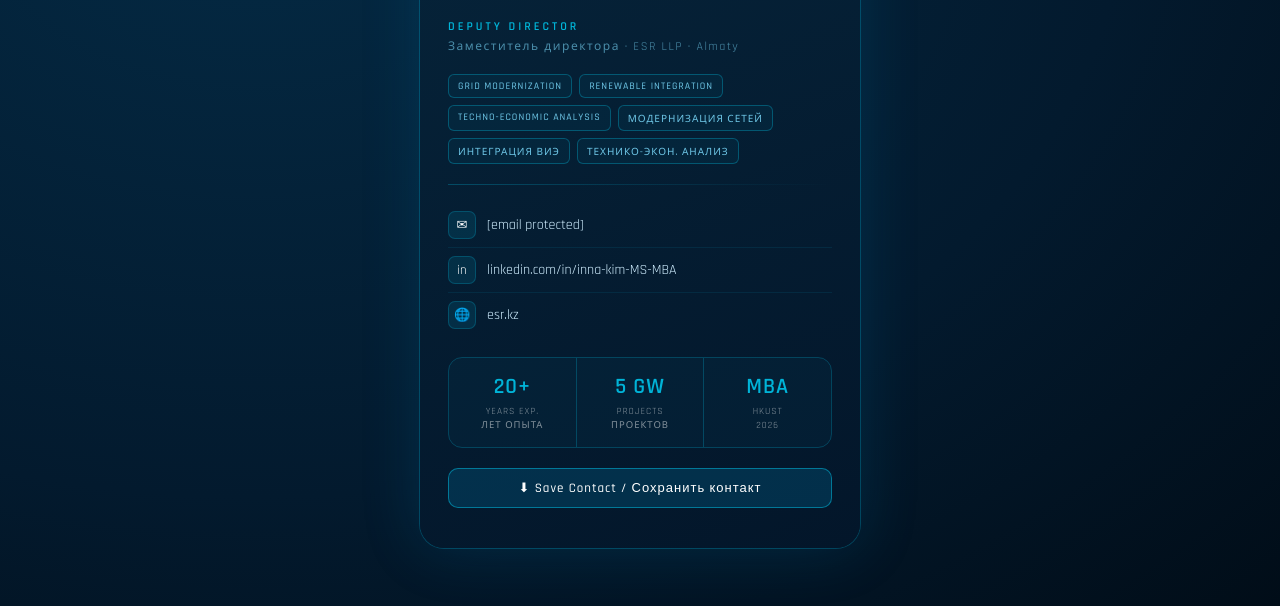
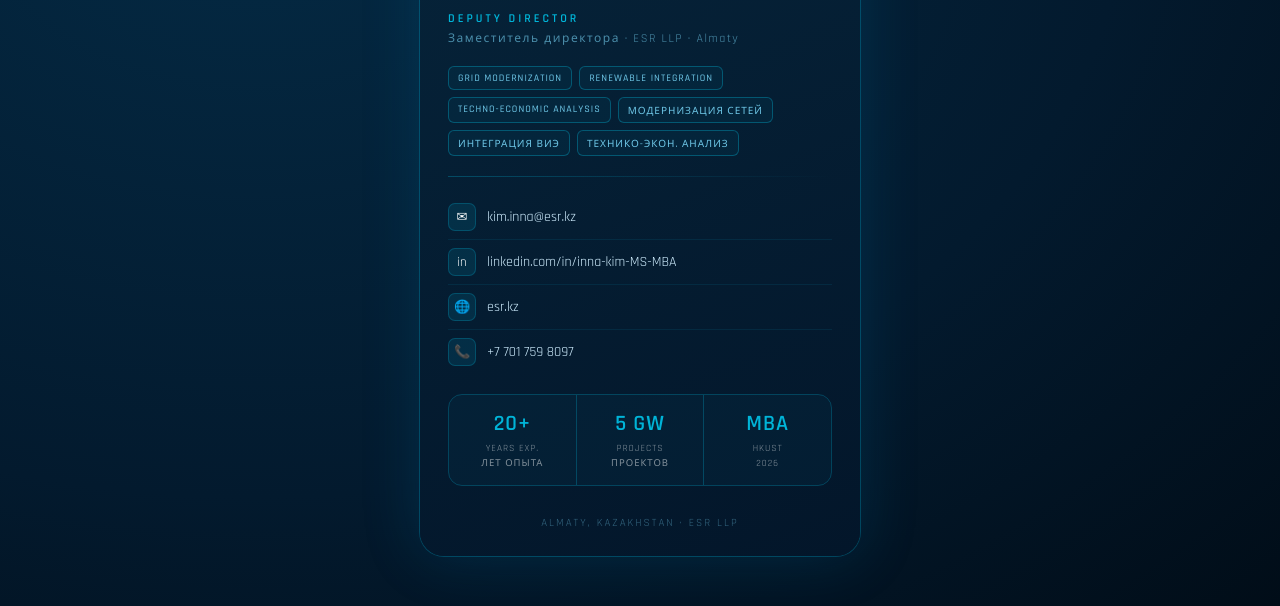
Before and after one commit to innakimenergy-sudo/business_card, a plain HTML site: page index.html in a window 1280 px wide. Shown: the part 194-800 px from the top of the page. Drawn offline with nearby package versions, Linux system fonts and the light colour scheme.

Commit message:
Refactor index.html for improved structure and content
Updated contact information and removed unused styles.

```diff
--- a/index.html
+++ b/index.html
@@ -6,9 +6,7 @@
 <title>Inna Kim | Deputy Director</title>
 <style>
   @import url('https://fonts.googleapis.com/css2?family=Cormorant+Garamond:wght@300;400;600&family=Rajdhani:wght@300;400;500;600&display=swap');
-
   *, *::before, *::after { box-sizing: border-box; margin: 0; padding: 0; }
-
   :root {
     --esr-cyan: #00b4d8;
     --esr-blue: #0077a8;
@@ -18,7 +16,6 @@
     --esr-glow: rgba(0,180,216,0.35);
     --esr-border: rgba(0,180,216,0.28);
   }
-
   body {
     margin: 0;
     font-family: 'Rajdhani', 'Segoe UI', Arial, sans-serif;
@@ -30,24 +27,19 @@
     min-height: 100vh;
     padding: 20px;
   }
-
   .card {
     width: 440px;
     max-width: 96%;
     background: linear-gradient(160deg, rgba(6,36,58,0.98) 0%, rgba(3,22,42,0.99) 100%);
     border-radius: 24px;
-    padding: 0;
     box-shadow: 0 0 60px rgba(0,140,200,0.18), 0 0 0 1px var(--esr-border);
     overflow: hidden;
     animation: fadeIn 0.7s ease;
   }
-
   @keyframes fadeIn {
     from { opacity: 0; transform: translateY(18px); }
     to   { opacity: 1; transform: translateY(0); }
   }
-
-  /* ── TOP BAND ── */
   .header-band {
     background: linear-gradient(135deg, #00527a 0%, #003a58 60%, #001e30 100%);
     padding: 26px 28px 20px;
@@ -68,7 +60,6 @@
       rgba(0,180,216,0.04) 18px, rgba(0,180,216,0.04) 19px
     );
   }
-
   .logo-wrap {
     flex-shrink: 0;
     width: 86px;
@@ -82,12 +73,7 @@
     align-items: center;
     justify-content: center;
   }
-  .logo-wrap img {
-    width: 100%;
-    height: 100%;
-    object-fit: cover;
-  }
-
+  .logo-wrap img { width: 100%; height: 100%; object-fit: cover; }
   .header-text { flex: 1; position: relative; }
   .company-name {
     font-size: 11px;
@@ -111,10 +97,7 @@
     line-height: 1;
     color: #fff;
   }
-
-  /* ── BODY ── */
   .body { padding: 22px 28px; }
-
   .title-block { margin-bottom: 20px; }
   .title-en {
     font-size: 12px;
@@ -128,15 +111,12 @@
     color: rgba(110,198,230,0.65);
     margin-top: 3px;
   }
-
   .divider {
     height: 1px;
     background: linear-gradient(90deg, var(--esr-cyan), transparent);
     margin: 18px 0;
     opacity: 0.3;
   }
-
-  /* Tags */
   .tags {
     display: flex;
     flex-wrap: wrap;
@@ -153,8 +133,6 @@
     background: rgba(0,180,216,0.05);
     font-weight: 500;
   }
-
-  /* Contacts */
   .contacts { margin-bottom: 20px; }
   .contact {
     display: flex;
@@ -180,8 +158,6 @@
   }
   .contact a { color: #d0eeff; text-decoration: none; transition: color 0.2s; }
   .contact a:hover { color: var(--esr-cyan); }
-
-  /* Stats */
   .stats {
     display: flex;
     border: 1px solid var(--esr-border);
@@ -210,15 +186,8 @@
     margin-top: 3px;
     line-height: 1.5;
   }
-
-  /* Buttons */
-  .buttons {
-    display: grid;
-    grid-template-columns: 1fr 1fr;
-    gap: 9px;
-    margin-bottom: 18px;
-  }
   .btn {
+    display: block;
     text-align: center;
     padding: 11px 8px;
     border-radius: 10px;
@@ -231,18 +200,9 @@
     letter-spacing: 1px;
     background: rgba(0,180,216,0.05);
     transition: background 0.2s, color 0.2s;
-    display: block;
+    margin-bottom: 9px;
   }
   .btn:hover { background: rgba(0,180,216,0.15); color: #fff; }
-  .btn-primary {
-    grid-column: span 2;
-    background: rgba(0,119,168,0.25);
-    border-color: rgba(0,180,216,0.55);
-    color: #fff;
-  }
-  .btn-primary:hover { background: rgba(0,119,168,0.45); }
-
-  /* Footer */
   .footer {
     text-align: center;
     font-size: 11px;
@@ -288,7 +248,7 @@
     <div class="contacts">
       <div class="contact">
         <div class="contact-icon">✉</div>
-        <a href="/cdn-cgi/l/email-protection#b1dad8dc9fd8dfdfd0f1d4c2c39fdacb"><span class="__cf_email__" data-cfemail="d7bcbebaf9beb9b9b697b2a4a5f9bcad">[email&#160;protected]</span></a>
+        <a href="mailto:kim.inna@esr.kz">kim.inna@esr.kz</a>
       </div>
       <div class="contact">
         <div class="contact-icon">in</div>
@@ -297,6 +257,10 @@
       <div class="contact">
         <div class="contact-icon">🌐</div>
         <a href="https://esr.kz" target="_blank">esr.kz</a>
+      </div>
+      <div class="contact">
+        <div class="contact-icon">📞</div>
+        <a href="tel:+77017598097">+7 701 759 8097</a>
       </div>
     </div>
 
@@ -315,6 +279,9 @@
       </div>
     </div>
 
-    <div class="buttons">
-      <a class="btn btn-primary" href="data:text/vcard;charset=utf-8,BEGIN%3AVCARD%0AVERSION%3A3.0%0AFN%3AInna%20Kim%0AN%3AKim%3BInna%3B%3B%3B%0ATITLE%3ADeputy%20Director%0AORG%3AEnergy%20System%20Researches%20LLP%0ATEL%3BTYPE%3DCELL%3A%2B77017598097%0AEMAIL%3Akim.inna%40esr.kz%0AURL%3Ahttps%3A%2F%2Fesr.kz%0AEND%3AVCARD" download="inna-kim.vcf">⬇ Save Contact / Сохранить контакт</a>
-      <a class="btn" href="https://www.linke
+    <div class="footer">Almaty, Kazakhstan · ESR LLP</div>
+
+  </div>
+</div>
+</body>
+</html>
```
